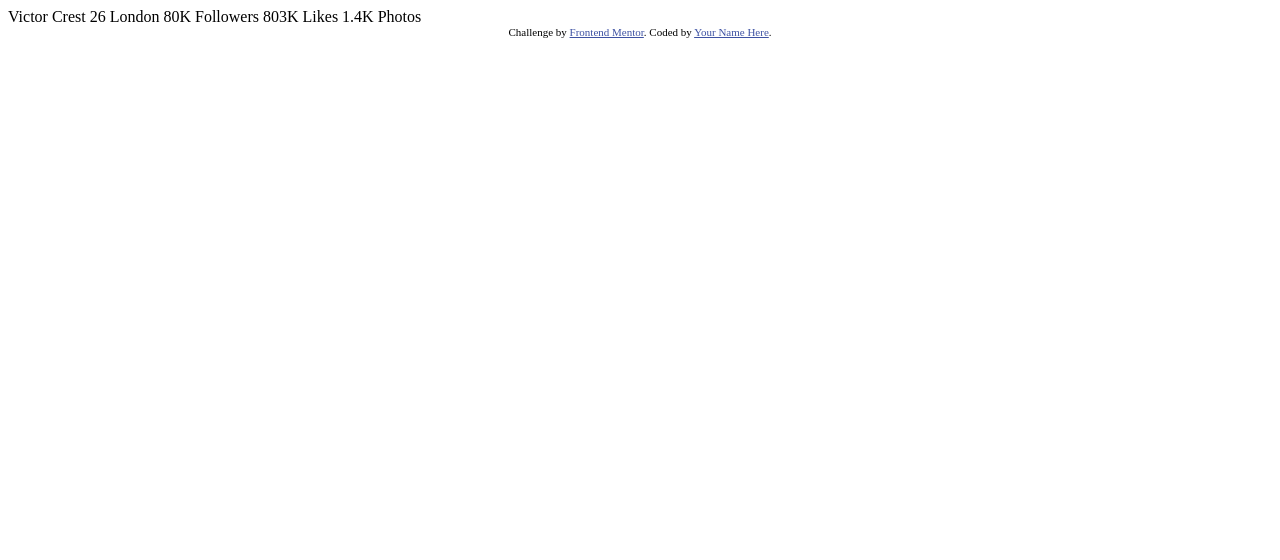
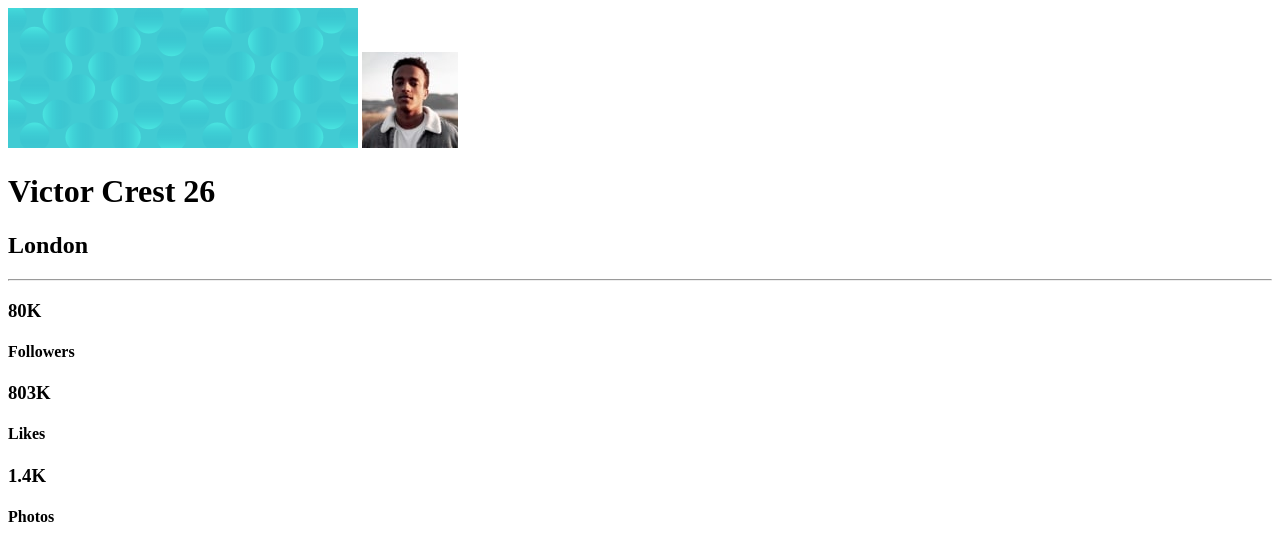
Before and after one commit to lalvarezz/Profile-card-component, a plain HTML site: page index.html in a window 1280 px wide. Drawn offline with Linux system fonts and the light colour scheme.

Commit message:
CSS code

```diff
--- a/index.html
+++ b/index.html
@@ -1,35 +1,40 @@
 <!DOCTYPE html>
 <html lang="en">
 <head>
+  <link rel="stylesheet" href="styles.css">
   <meta charset="UTF-8">
-  <meta name="viewport" content="width=device-width, initial-scale=1.0"> <!-- displays site properly based on user's device -->
+  <meta name="viewport" content="width=device-width, initial-scale=1.0">
+  <link rel="icon" type="image/png" sizes="32x32" href="./images/favicon-32x32.png">
+  <title>Frontend Mentor | Profile card component</title>
+</head>
 
-  <link rel="icon" type="image/png" sizes="32x32" href="./images/favicon-32x32.png">
-
-  <title>Frontend Mentor | Profile card component</title>
-
-  <!-- Feel free to remove these styles or customise in your own stylesheet 👍 -->
-  <style>
-    .attribution { font-size: 11px; text-align: center; }
-    .attribution a { color: hsl(228, 45%, 44%); }
-  </style>
-</head>
 <body>
-  Victor Crest
-  26
-  London
-
-  80K
-  Followers
-
-  803K
-  Likes
-
-  1.4K
-  Photos
-  <div class="attribution">
-    Challenge by <a href="https://www.frontendmentor.io?ref=challenge" target="_blank">Frontend Mentor</a>.
-    Coded by <a href="#">Your Name Here</a>.
-  </div>
+  <div id="background-top"></div>
+  <div id="background-bottom"></div>
+  <main class="container">
+    <div class="head">
+      <img id="head-img" src="images/bg-pattern-card.svg" alt="">
+      <img id="photo" src="images/image-victor.jpg" alt="img-victor">
+    </div>
+    <div class="info">
+      <h1>Victor Crest <span>26</span></h1>
+      <h2>London</h2>
+      <hr>
+      <div class="info-nums">
+        <div class="info-num-elem">
+          <h3>80K</h3>
+          <h4>Followers</h4>
+        </div>
+        <div class="info-num-elem">
+          <h3>803K</h3>
+          <h4>Likes</h4>
+        </div>
+        <div class="info-num-elem">
+          <h3>1.4K</h3>
+          <h4>Photos</h4>
+        </div>
+      </div>
+    </div>
+  </main>
 </body>
 </html>
```
